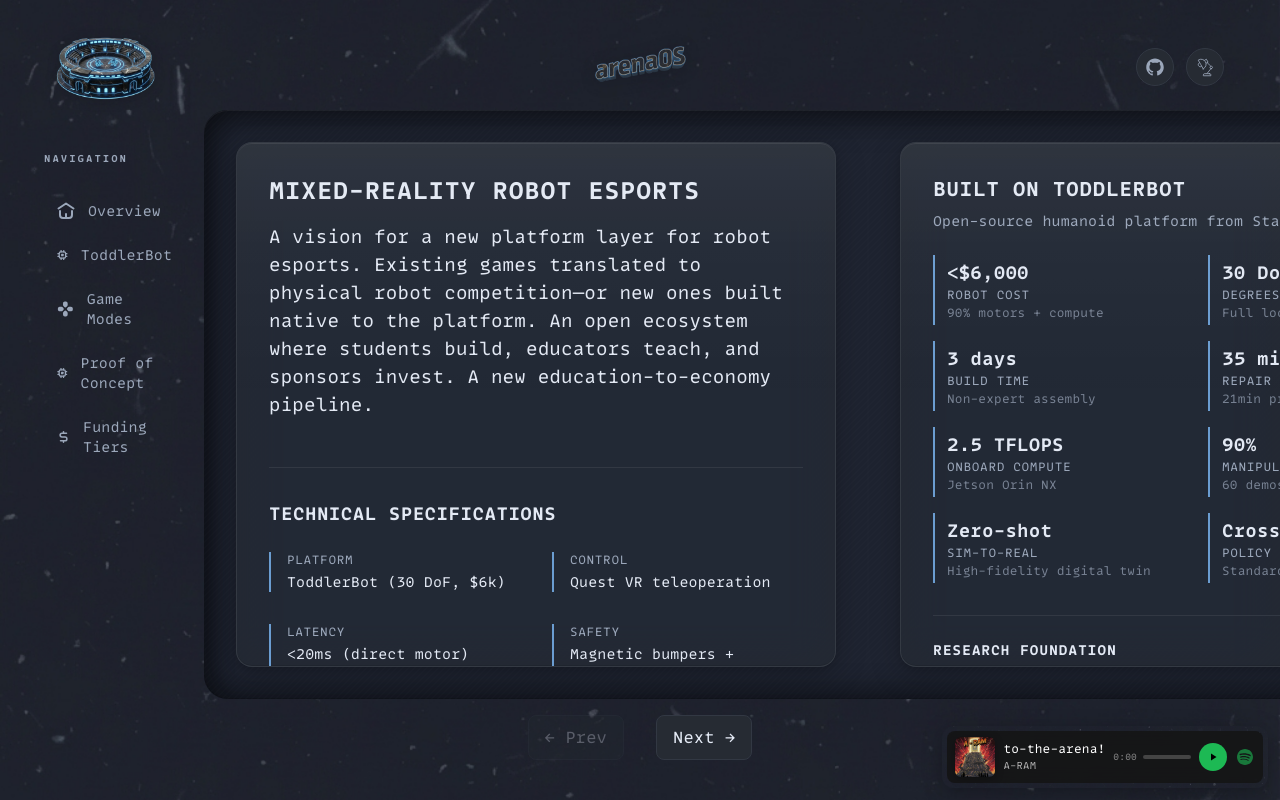
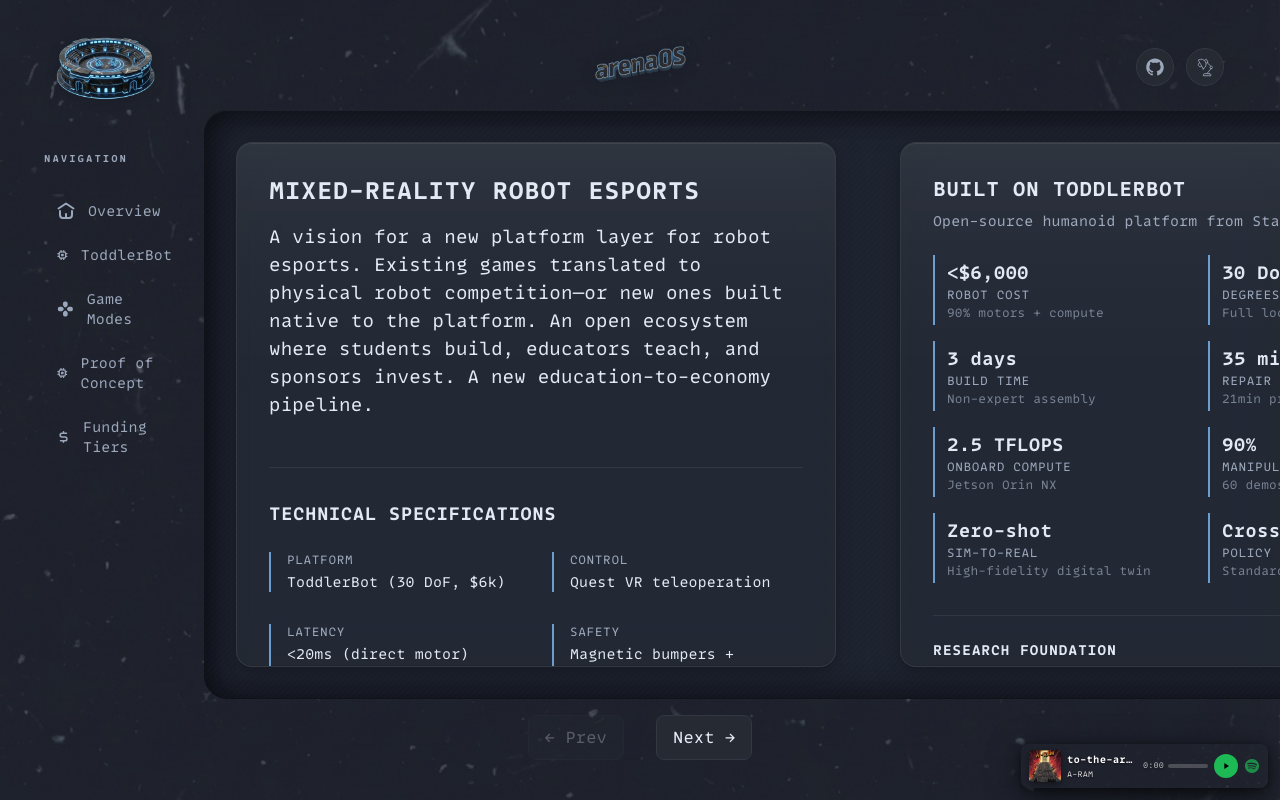
Before and after one commit to sborik/arenaos-landing, a Next.js app: page / in a window 1280 px wide. Built offline with nearby package versions, Linux system fonts and the light colour scheme.

Commit message:
Make music player smaller with pure marble texture, no inner background

```diff
--- a/src/components/MusicPlayer.tsx
+++ b/src/components/MusicPlayer.tsx
@@ -53,50 +53,58 @@ export default function MusicPlayer({ darkMode }: MusicPlayerProps) {
 
     return (
         <div
-            className="fixed bottom-3 right-3 z-50 rounded-xl overflow-hidden"
+            className="fixed bottom-3 right-3 z-50 rounded-lg overflow-hidden"
             style={{
                 backgroundImage: `url(${darkMode ? '/textures/eden-marble-dark.png' : '/textures/eden-marble.png'})`,
                 backgroundSize: 'cover',
                 backgroundPosition: 'center',
-                padding: '5px',
-                boxShadow: '0 4px 20px rgba(0,0,0,0.25)'
+                boxShadow: darkMode
+                    ? '0 8px 32px rgba(0,0,0,0.6), 0 2px 8px rgba(0,0,0,0.4)'
+                    : '0 8px 32px rgba(0,0,0,0.25), 0 2px 8px rgba(0,0,0,0.15)'
             }}>
 
-            <div
-                className="flex items-center gap-2 px-2 py-1.5 rounded-lg"
-                style={{
-                    backgroundColor: darkMode ? 'rgba(20,20,20,0.85)' : 'rgba(255,255,255,0.85)',
-                    backdropFilter: 'blur(8px)'
-                }}>
+            {/* Pure marble background - no inner container color */}
+            <div className="flex items-center gap-1.5 px-2 py-1.5">
 
-                {/* Album Art */}
+                {/* Album Art - smaller */}
                 <img
                     src="/textures/to-the-arena-cover.jpg"
                     alt="To the Arena"
-                    className="w-10 h-10 rounded-md object-cover"
-                    style={{ boxShadow: '0 2px 8px rgba(0,0,0,0.3)' }}
+                    className="w-8 h-8 rounded object-cover"
+                    style={{ boxShadow: '0 2px 6px rgba(0,0,0,0.4)' }}
                 />
 
-                {/* Track Info & Controls */}
+                {/* Track Info - smaller */}
                 <div className="flex flex-col min-w-0">
-                    <div className="text-xs font-medium truncate"
-                        style={{ color: darkMode ? '#fff' : '#000', maxWidth: '120px' }}>
+                    <div className="text-[10px] font-semibold truncate"
+                        style={{
+                            color: darkMode ? '#fff' : '#1a1a1a',
+                            maxWidth: '70px',
+                            textShadow: darkMode ? '0 1px 2px rgba(0,0,0,0.5)' : '0 0 4px rgba(255,255,255,0.8)'
+                        }}>
                         to-the-arena!
                     </div>
-                    <div className="text-[10px] truncate"
-                        style={{ color: darkMode ? '#aaa' : '#666' }}>
+                    <div className="text-[8px] truncate"
+                        style={{
+                            color: darkMode ? 'rgba(255,255,255,0.8)' : 'rgba(0,0,0,0.7)',
+                            textShadow: darkMode ? '0 1px 2px rgba(0,0,0,0.5)' : '0 0 4px rgba(255,255,255,0.8)'
+                        }}>
                         A-RAM
                     </div>
                 </div>
 
-                {/* Progress Bar */}
-                <div className="flex items-center gap-1.5">
-                    <span className="text-[9px] font-mono" style={{ color: darkMode ? '#888' : '#666' }}>
+                {/* Progress - smaller */}
+                <div className="flex items-center gap-1">
+                    <span className="text-[8px] font-mono"
+                        style={{
+                            color: darkMode ? 'rgba(255,255,255,0.7)' : 'rgba(0,0,0,0.6)',
+                            textShadow: darkMode ? '0 1px 2px rgba(0,0,0,0.5)' : '0 0 4px rgba(255,255,255,0.8)'
+                        }}>
                         {formatTime(currentTime)}
                     </span>
                     <div
-                        className="w-12 h-1 rounded-full overflow-hidden cursor-pointer"
-                        style={{ backgroundColor: darkMode ? '#444' : '#ddd' }}
+                        className="w-10 h-1 rounded-full overflow-hidden cursor-pointer"
+                        style={{ backgroundColor: darkMode ? 'rgba(255,255,255,0.2)' : 'rgba(0,0,0,0.15)' }}
                         onClick={(e) => {
                             const rect = e.currentTarget.getBoundingClientRect()
                             const x = e.clientX - rect.left
@@ -115,34 +123,34 @@ export default function MusicPlayer({ darkMode }: MusicPlayerProps) {
                     </div>
                 </div>
 
-                {/* Play/Pause Button */}
+                {/* Play/Pause - smaller */}
                 <button
                     onClick={togglePlay}
-                    className="w-7 h-7 rounded-full flex items-center justify-center transition hover:scale-105"
+                    className="w-6 h-6 rounded-full flex items-center justify-center transition hover:scale-105"
                     style={{
                         backgroundColor: '#1DB954',
                         color: '#000'
                     }}>
                     {isPlaying ? (
-                        <svg width="12" height="12" viewBox="0 0 24 24" fill="currentColor">
+                        <svg width="10" height="10" viewBox="0 0 24 24" fill="currentColor">
                             <rect x="6" y="4" width="4" height="16" />
                             <rect x="14" y="4" width="4" height="16" />
                         </svg>
                     ) : (
-                        <svg width="12" height="12" viewBox="0 0 24 24" fill="currentColor">
+                        <svg width="10" height="10" viewBox="0 0 24 24" fill="currentColor">
                             <path d="M8 5v14l11-7z" />
                         </svg>
                     )}
                 </button>
 
-                {/* Spotify Link */}
+                {/* Spotify Link - smaller */}
                 <a
                     href="https://open.spotify.com/track/1T4lPfwh8KfUL5shueHil4"
                     target="_blank"
                     rel="noopener noreferrer"
-                    className="w-5 h-5 flex items-center justify-center opacity-60 hover:opacity-100 transition"
+                    className="w-4 h-4 flex items-center justify-center opacity-70 hover:opacity-100 transition"
                     title="Listen on Spotify">
-                    <svg width="16" height="16" viewBox="0 0 24 24" fill="#1DB954">
+                    <svg width="14" height="14" viewBox="0 0 24 24" fill="#1DB954">
                         <path d="M12 0C5.4 0 0 5.4 0 12s5.4 12 12 12 12-5.4 12-12S18.66 0 12 0zm5.521 17.34c-.24.359-.66.48-1.021.24-2.82-1.74-6.36-2.101-10.561-1.141-.418.122-.779-.179-.899-.539-.12-.421.18-.78.54-.9 4.56-1.021 8.52-.6 11.64 1.32.42.18.479.659.301 1.02zm1.44-3.3c-.301.42-.841.6-1.262.3-3.239-1.98-8.159-2.58-11.939-1.38-.479.12-1.02-.12-1.14-.6-.12-.48.12-1.021.6-1.141C9.6 9.9 15 10.561 18.72 12.84c.361.181.54.78.241 1.2zm.12-3.36C15.24 8.4 8.82 8.16 5.16 9.301c-.6.179-1.2-.181-1.38-.721-.18-.601.18-1.2.72-1.381 4.26-1.26 11.28-1.02 15.721 1.621.539.3.719 1.02.419 1.56-.299.421-1.02.599-1.559.3z" />
                     </svg>
                 </a>
```
